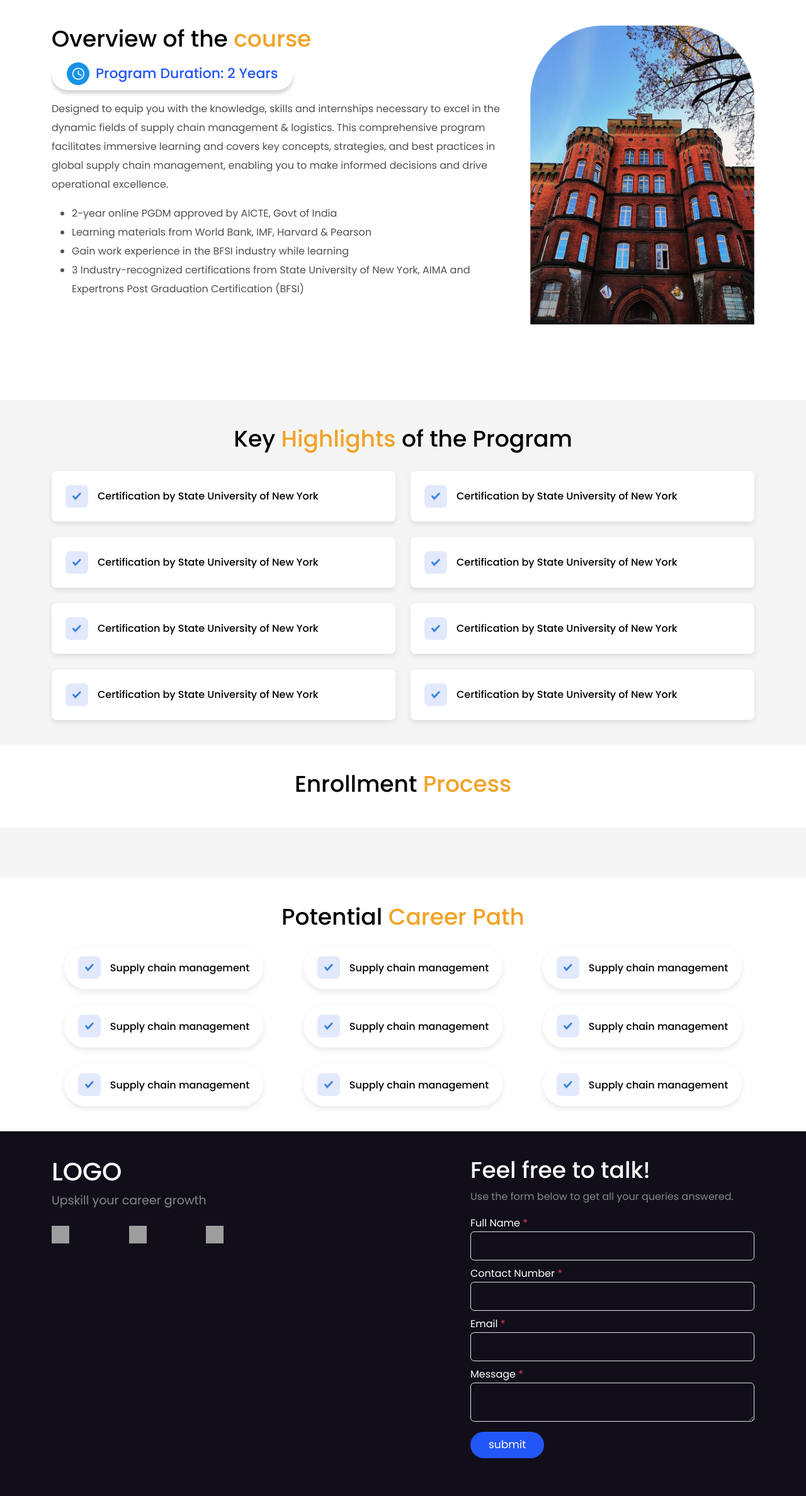
After one commit to Theena-hub/coursenexgen, a PHP site: page /course.php in a window 1280 px wide. The commit adds this page. Shown: the whole page at 63% size. Run offline with PHP 8.4, Linux system fonts and the light colour scheme; some libraries are stand-ins or nearby versions; grey boxes are pictures that could not be loaded.

Commit message:
first commit

```diff
--- a/assets/css/styles.css
+++ b/assets/css/styles.css
@@ -480,6 +480,9 @@ a {
 .mb-10 {
     margin-bottom: 10px;
 }
+.mb-15 {
+    margin-bottom: 15px !important;
+}
 
 .mb-20 {
     margin-bottom: 20px;
@@ -659,6 +662,9 @@ a {
 
 .br-6 {
     border-radius: 6px !important;
+}
+.br-8 {
+    border-radius: 8px !important;
 }
 
 .br-10 {
@@ -1681,3 +1687,182 @@ a {
 }
 
 /* homeSecEight - end */
+/* course page - start */
+.courseSecTwo .descriptionOne{
+    line-height: 30px;
+}
+.courseSecTwo .durationBox{
+    padding: 8px 16px;
+    filter: drop-shadow(0 6px 2px rgba(0, 0, 0, 0.15));
+}
+@media (min-width:768px) {
+    .courseSecTwo .durationBox{
+        padding: 8px 20px;
+    }
+}
+@media (min-width:1200px) {
+    .courseSecTwo .durationBox{
+        padding: 8px 24px;
+    }
+}
+.courseSecTwo .left img{
+    width: 25px;
+    height: 25px;
+}
+@media (min-width:576px) {
+    .courseSecTwo .left img{
+        width: 26px;
+        height: 26px;
+    }
+}
+@media (min-width:768px) {
+    .courseSecTwo .left img{
+        width: 28px;
+        height: 28px;
+    }
+}
+@media (min-width:992px) {
+    .courseSecTwo .left img{
+        width: 32px;
+        height: 32px;
+    }
+}
+@media (min-width:1200px) {
+    .courseSecTwo .left img{
+        width: 36px;
+        height: 36px;
+    }
+}
+@media (min-width:1400px) {
+    .courseSecTwo .left img{
+        width: 40px;
+        height: 40px;
+    }
+}
+.courseSecTwo .right img{
+    border-top-left-radius: 100px;
+    border-top-right-radius: 100px;
+}
+/* courseSecTwo - end */
+/* courseSecFour - Start */
+.courseSecFour .card{
+    padding: 16px;
+    filter: drop-shadow(0px 4px 4px rgba(0, 0, 0, 0.09));
+}
+@media (min-width:576px) {
+    .courseSecFour .card{
+        padding: 18px;
+    }
+}
+@media (min-width:768px) {
+    .courseSecFour .card{
+        padding: 20px;
+    }
+}
+@media (min-width:1200px) {
+    .courseSecFour .card{
+        padding: 22px;
+    }
+}
+@media (min-width:1400px) {
+    .courseSecFour .card{
+        padding: 24px;
+    }
+}
+.courseSecFour img{
+    width: 28px;
+    height: 28px;
+}
+@media (min-width:576px) {
+    .courseSecFour img{
+        width: 30px;
+        height: 30px;
+    }
+}
+@media (min-width:768px) {
+    .courseSecFour img{
+        width: 32px;
+        height: 32px;
+    }
+}
+@media (min-width:992px) {
+    .courseSecFour img{
+        width: 34px;
+        height: 34px;
+    }
+}
+@media (min-width:1200px) {
+    .courseSecFour img{
+        width: 36px;
+        height: 36px;
+    }
+}
+@media (min-width:1400px) {
+    .courseSecFour img{
+        width: 38px;
+        height: 38px;
+    }
+}
+/* courseSecFour - End */
+/* courseSecSeven - start */
+.courseSecSeven .card{
+    margin: auto;
+    padding: 8px 16px;
+    filter: drop-shadow(0px 4px 4px rgba(0, 0, 0, 0.09));
+}
+@media (min-width:576px) {
+    .courseSecSeven .card{
+        padding: 10px 18px;
+    }
+}
+@media (min-width:768px) {
+    .courseSecSeven .card{
+        padding: 14px 20px;
+    }
+}
+@media (min-width:1200px) {
+    .courseSecSeven .card{
+        padding: 16px 22px;
+    }
+}
+@media (min-width:1400px) {
+    .courseSecSeven .card{
+        padding: 18px 24px;
+    }
+}
+.courseSecSeven img{
+    width: 28px;
+    height: 28px;
+}
+@media (min-width:576px) {
+    .courseSecSeven img{
+        width: 30px;
+        height: 30px;
+    }
+}
+@media (min-width:768px) {
+    .courseSecSeven img{
+        width: 32px;
+        height: 32px;
+    }
+}
+@media (min-width:992px) {
+    .courseSecSeven img{
+        width: 34px;
+        height: 34px;
+    }
+}
+@media (min-width:1200px) {
+    .courseSecSeven img{
+        width: 36px;
+        height: 36px;
+    }
+}
+@media (min-width:1400px) {
+    .courseSecSeven img{
+        width: 38px;
+        height: 38px;
+    }
+}
+/* courseSecSeven - end */
+/* course page - end */
--- /dev/null
+++ b/course.php
@@ -0,0 +1,294 @@
+<!DOCTYPE html>
+<html lang="en">
+
+<head>
+    <?php include('head.php') ?>
+</head>
+
+<body>
+    <!-- navbar - start -->
+    <div class="container-fluid">
+        <div class="d-flex justify-content-between flex-column br-10"
+            style="width: fit-content; height: 250px;position: fixed;left: 0px;top: 50%;transform: translateY(-50%);border-left: 5px solid #fff;z-index: 5;">
+            <div class="ml-5">
+                <a href="#">
+                    <img src="assets/img/homeIcon.svg" alt="cousenexgen" />
+                    <h1 class="titleFive width-fit-content color-FFFFFF fw-500">Home</h1>
+                </a>
+            </div>
+            <div class="ml-5">
+                <a href="index.php#course">
+                    <img src="assets/img/courseIcon.svg" alt="cousenexgen" />
+                    <h1 class="titleFive width-fit-content color-FFFFFF fw-500">Course</h1>
+                </a>
+            </div>
+            <div class="ml-5">
+                <a href="">
+                    <img src="assets/img/aboutIcon.svg" alt="cousenexgen" />
+                    <h1 class="titleFive width-fit-content color-FFFFFF fw-500">About</h1>
+                </a>
+            </div>
+            <div class="ml-5">
+                <a href="">
+                    <img src="assets/img/contactIcon.svg" alt="cousenexgen" />
+                    <h1 class="titleFive width-fit-content color-FFFFFF fw-500">Contact</h1>
+                </a>
+            </div>
+
+        </div>
+    </div>
+    <!-- navbar - end -->
+    <!-- home hero section - start -->
+    <!-- <div class="container-fluid homeHeroSec d-flex justify-content-center align-items-center">
+        <div class="container">
+            <img class="centerImg" src="assets/img/homeHeroSecBg.svg" alt="coursenexgen" />
+            <div class="row row-gap">
+                <div class="col-lg-7 col-md-7 col-sm-7 m-auto">
+                    <div class="left">
+                        <h1 class="titleOne fw-600 color-FFFFFF">Best Way To Improve Your Skills</h1>
+                        <p class="descriptionOne fw-400 color-FFFFFF mb-0">Unlock your full potential with
+                            our unparalleled approach to personal and professional development. Learn without limits,
+                            upskill your career, and elevate your performance with the world's most trusted training
+                            partner, dedicated to enhancing knowledge, skills, and capabilities."</p>
+                        <div class="d-flex btnBox">
+                            <input type="button" class="btn bgSecondaryColor mr-20 br-30 fw-500 color-180101"
+                                value="Explore Course" />
+                            <input type="button"
+                                class="btn bgColor-FFFFFF br-30 fw-500 secondaryColor btn-border-secondaryColor"
+                                value="Contact Us" />
+                        </div>
+                    </div>
+                </div>
+                <div class="col-lg-5 col-md-5 col-sm-5 m-auto right">
+                    <div class="text-center">
+                        <img src="assets/img/homeHeroSecImg.png" alt="coursenexgen" />
+                    </div>
+                </div>
+            </div>
+        </div>
+    </div> -->
+    <!-- home hero section - end -->
+    <!-- courseSecTwo - start -->
+    <div class="container-fluid courseSecTwo py-40">
+        <div class="container">
+            <div class="row row-gap">
+                <div class="col-lg-8 col-md-9">
+                    <div class="left">
+                        <h1 class="titleTwo fw-500 color-000000">Overview of the <span
+                                class='secondaryColor'>course</span></h1>
+                        <div class="durationBox d-flex align-items-center bgColor-FFFFFF width-fit-content br-30 mb-15">
+                            <img src="assets/img/clockIcon.png" alt="coursenexgen" />
+                            <h2 class="titleFour fw-500 primaryColor ml-10 mb-0">Program Duration: 2 Years</h2>
+                        </div>
+                        <p class="descriptionOne fw-400 color-505050">Designed to equip you with the knowledge, skills
+                            and internships necessary to excel in the dynamic fields of supply chain management &
+                            logistics. This comprehensive program facilitates immersive learning and covers key
+                            concepts, strategies, and best practices in global supply chain management, enabling you to
+                            make informed decisions and drive operational excellence.</p>
+                        <ul>
+                            <li class="descriptionOne fw-400 color-505050">2-year online PGDM approved by AICTE, Govt of
+                                India</li>
+                            <li class="descriptionOne fw-400 color-505050">Learning materials from World Bank, IMF,
+                                Harvard & Pearson</li>
+                            <li class="descriptionOne fw-400 color-505050">Gain work experience in the BFSI industry
+                                while learning</li>
+                            <li class="descriptionOne fw-400 color-505050">3 Industry-recognized certifications from
+                                State University of New York, AIMA and Expertrons Post Graduation Certification (BFSI)
+                            </li>
+                        </ul>
+                    </div>
+                </div>
+                <div class="col-lg-4 col-md-3">
+                    <div>
+                        <img class="img-fluid" src="assets/img/courseSecTwoImg.png" alt="coursenexgen" />
+                    </div>
+                </div>
+            </div>
+        </div>
+    </div>
+    <!-- courseSecTwo - end -->
+    <!-- courseSecThree - start -->
+    <div class="container-fluid courseSecThree py-40"></div>
+    <!-- courseSecThree - end -->
+    <!-- courseSecFour - start -->
+    <div class="container-fluid courseSecFour py-40 bgColor-F5F5F5">
+        <h1 class="titleTwo fw-500 color-000000 text-center">Key <span class="secondaryColor">Highlights</span> of the
+            Program</h1>
+        <div class="container mt-30">
+            <div class="row row-gap">
+                <div class="col-lg-6 col-md-6">
+                    <div class="card b-none br-8">
+                        <div class="d-flex align-items-center">
+                            <img class="img-fluid" src="assets/img/tickMark.png" alt="coursenexgen" />
+                            <h3 class="titleFive fw-500 color-000000 mb-0 ml-15">Certification by State University of
+                                New York</h3>
+                        </div>
+                    </div>
+                </div>
+                <div class="col-lg-6 col-md-6">
+                    <div class="card b-none br-8">
+                        <div class="d-flex align-items-center">
+                            <img class="img-fluid" src="assets/img/tickMark.png" alt="coursenexgen" />
+                            <h3 class="titleFive fw-500 color-000000 mb-0 ml-15">Certification by State University of
+                                New York</h3>
+                        </div>
+                    </div>
+                </div>
+                <div class="col-lg-6 col-md-6">
+                    <div class="card b-none br-8">
+                        <div class="d-flex align-items-center">
+                            <img class="img-fluid" src="assets/img/tickMark.png" alt="coursenexgen" />
+                            <h3 class="titleFive fw-500 color-000000 mb-0 ml-15">Certification by State University of
+                                New York</h3>
+                        </div>
+                    </div>
+                </div>
+                <div class="col-lg-6 col-md-6">
+                    <div class="card b-none br-8">
+                        <div class="d-flex align-items-center">
+                            <img class="img-fluid" src="assets/img/tickMark.png" alt="coursenexgen" />
+                            <h3 class="titleFive fw-500 color-000000 mb-0 ml-15">Certification by State University of
+                                New York</h3>
+                        </div>
+                    </div>
+                </div>
+                <div class="col-lg-6 col-md-6">
+                    <div class="card b-none br-8">
+                        <div class="d-flex align-items-center">
+                            <img class="img-fluid" src="assets/img/tickMark.png" alt="coursenexgen" />
+                            <h3 class="titleFive fw-500 color-000000 mb-0 ml-15">Certification by State University of
+                                New York</h3>
+                        </div>
+                    </div>
+                </div>
+                <div class="col-lg-6 col-md-6">
+                    <div class="card b-none br-8">
+                        <div class="d-flex align-items-center">
+                            <img class="img-fluid" src="assets/img/tickMark.png" alt="coursenexgen" />
+                            <h3 class="titleFive fw-500 color-000000 mb-0 ml-15">Certification by State University of
+                                New York</h3>
+                        </div>
+                    </div>
+                </div>
+                <div class="col-lg-6 col-md-6">
+                    <div class="card b-none br-8">
+                        <div class="d-flex align-items-center">
+                            <img class="img-fluid" src="assets/img/tickMark.png" alt="coursenexgen" />
+                            <h3 class="titleFive fw-500 color-000000 mb-0 ml-15">Certification by State University of
+                                New York</h3>
+                        </div>
+                    </div>
+                </div>
+                <div class="col-lg-6 col-md-6">
+                    <div class="card b-none br-8">
+                        <div class="d-flex align-items-center">
+                            <img class="img-fluid" src="assets/img/tickMark.png" alt="coursenexgen" />
+                            <h3 class="titleFive fw-500 color-000000 mb-0 ml-15">Certification by State University of
+                                New York</h3>
+                        </div>
+                    </div>
+                </div>
+            </div>
+        </div>
+    </div>
+    <!-- courseSecFour - end -->
+    <!-- courseSecFive - start -->
+    <div class="container-fluid courseSecFive py-40">
+        <h1 class="titleTwo fw-500 color-000000 text-center">Enrollment <span class="secondaryColor">Process</span></h1>
+        <div class="container"></div>
+    </div>
+    <!-- courseSecFive - end -->
+    <!-- courseSecSix - start -->
+    <div class="container-fluid courseSecSix py-40 bgColor-F5F5F5"></div>
+    <!-- courseSecSix - end -->
+    <!-- courseSecSeven - start -->
+    <div class="container-fluid courseSecSeven py-40">
+        <h1 class="titleTwo fw-500 color-000000 text-center">Potential <span class="secondaryColor">Career Path</span>
+        </h1>
+        <div class="container mt-25">
+            <div class="row row-gap">
+                <div class="col-lg-4 col-md-6">
+                    <div class="card b-none br-40 width-fit-content">
+                        <div class="d-flex align-items-center">
+                            <img class="img-fluid" src="assets/img/tickMark.png" alt="coursenexgen" />
+                            <h3 class="titleFive fw-500 color-000000 mb-0 ml-15">Supply chain management</h3>
+                        </div>
+                    </div>
+                </div>
+                <div class="col-lg-4 col-md-6">
+                    <div class="card b-none br-40 width-fit-content">
+                        <div class="d-flex align-items-center">
+                            <img class="img-fluid" src="assets/img/tickMark.png" alt="coursenexgen" />
+                            <h3 class="titleFive fw-500 color-000000 mb-0 ml-15">Supply chain management</h3>
+                        </div>
+                    </div>
+                </div>
+                <div class="col-lg-4 col-md-6">
+                    <div class="card b-none br-40 width-fit-content">
+                        <div class="d-flex align-items-center">
+                            <img class="img-fluid" src="assets/img/tickMark.png" alt="coursenexgen" />
+                            <h3 class="titleFive fw-500 color-000000 mb-0 ml-15">Supply chain management</h3>
+                        </div>
+                    </div>
+                </div>
+                <div class="col-lg-4 col-md-6">
+                    <div class="card b-none br-40 width-fit-content">
+                        <div class="d-flex align-items-center">
+                            <img class="img-fluid" src="assets/img/tickMark.png" alt="coursenexgen" />
+                            <h3 class="titleFive fw-500 color-000000 mb-0 ml-15">Supply chain management</h3>
+                        </div>
+                    </div>
+                </div>
+                <div class="col-lg-4 col-md-6">
+                    <div class="card b-none br-40 width-fit-content">
+                        <div class="d-flex align-items-center">
+                            <img class="img-fluid" src="assets/img/tickMark.png" alt="coursenexgen" />
+                            <h3 class="titleFive fw-500 color-000000 mb-0 ml-15">Supply chain management</h3>
+                        </div>
+                    </div>
+                </div>
+                <div class="col-lg-4 col-md-6">
+                    <div class="card b-none br-40 width-fit-content">
+                        <div class="d-flex align-items-center">
+                            <img class="img-fluid" src="assets/img/tickMark.png" alt="coursenexgen" />
+                            <h3 class="titleFive fw-500 color-000000 mb-0 ml-15">Supply chain management</h3>
+                        </div>
+                    </div>
+                </div>
+                <div class="col-lg-4 col-md-6">
+                    <div class="card b-none br-40 width-fit-content">
+                        <div class="d-flex align-items-center">
+                            <img class="img-fluid" src="assets/img/tickMark.png" alt="coursenexgen" />
+                            <h3 class="titleFive fw-500 color-000000 mb-0 ml-15">Supply chain management</h3>
+                        </div>
+                    </div>
+                </div>
+                <div class="col-lg-4 col-md-6">
+                    <div class="card b-none br-40 width-fit-content">
+                        <div class="d-flex align-items-center">
+                            <img class="img-fluid" src="assets/img/tickMark.png" alt="coursenexgen" />
+                            <h3 class="titleFive fw-500 color-000000 mb-0 ml-15">Supply chain management</h3>
+                        </div>
+                    </div>
+                </div>
+                <div class="col-lg-4 col-md-6">
+                    <div class="card b-none br-40 width-fit-content">
+                        <div class="d-flex align-items-center">
+                            <img class="img-fluid" src="assets/img/tickMark.png" alt="coursenexgen" />
+                            <h3 class="titleFive fw-500 color-000000 mb-0 ml-15">Supply chain management</h3>
+                        </div>
+                    </div>
+                </div>
+            </div>
+        </div>
+    </div>
+    <!-- courseSecSeven - end -->
+    <!-- footer - start -->
+    <?php include('footer.php') ?>
+    <!-- footer - end -->
+    <!-- script - start -->
+    <?php include('script.php') ?>
+    <!-- script - end -->
+</body>
+
+</html>
```
Also changed, not shown: assets/img/clockIcon.png (added), assets/img/courseSecTwoImg.png (added), assets/img/tickMark.png (added), 1 other file.
